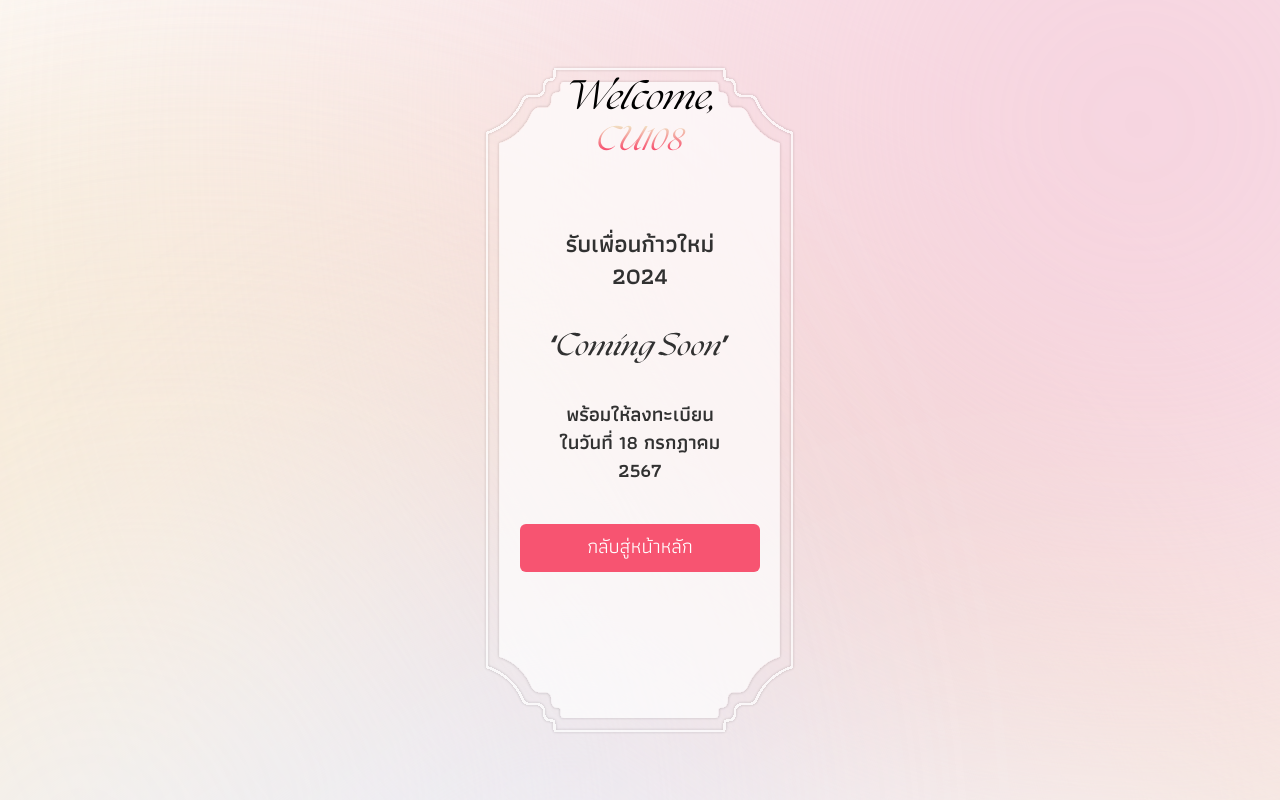
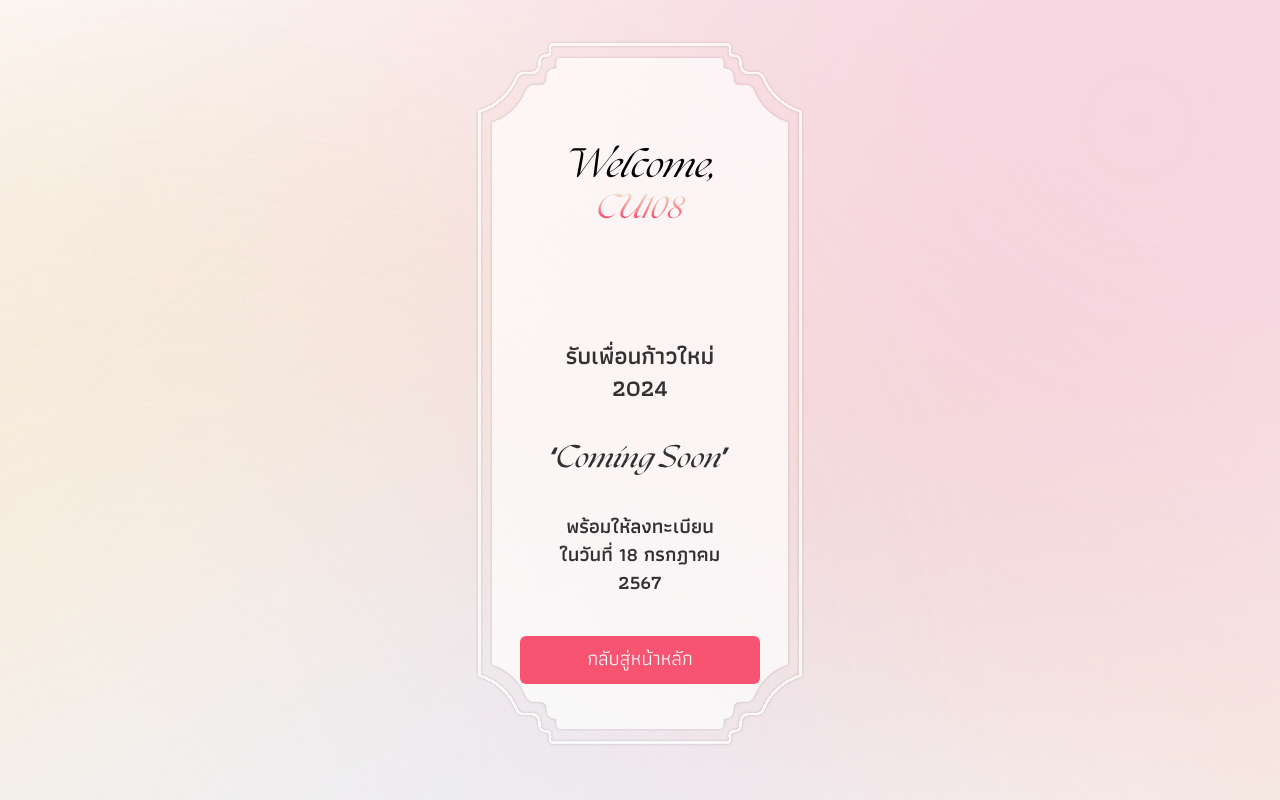
Before and after one commit to mastermrx008/firstdate-rpkm67-frontend, a Next.js app: page /comingsoon in a window 1280 px wide. Shown: the top 800 px of the page. Built offline with nearby package versions, Linux system fonts and the light colour scheme.

Commit message:
cn utils, change absolute

```diff
--- a/package.json
+++ b/package.json
@@ -11,9 +11,11 @@
     "lint:fix": "next lint --fix"
   },
   "dependencies": {
+    "clsx": "^2.1.1",
     "next": "14.2.4",
     "react": "^18",
-    "react-dom": "^18"
+    "react-dom": "^18",
+    "tailwind-merge": "^2.3.0"
   },
   "devDependencies": {
     "@iconify/react": "^5.0.1",
--- a/src/app/comingsoon/page.tsx
+++ b/src/app/comingsoon/page.tsx
@@ -1,7 +1,7 @@
 import Image from 'next/image';
 import Border from '@/components/Border';
 import Back_To_Menu from '@/components/comingsoon/back_to_menu';
-import Welcome from '@/components/welcome';
+import Welcome from '@/components/Welcome';
 import comingsoon from '../../../public/comingsoon.svg';
 
 export default function Home() {
@@ -9,7 +9,7 @@ export default function Home() {
     <main className="w-full h-screen flex justify-center items-center flex-col">
       <Border
         variant="transparent"
-        className="flex justify-center items-center flex-col"
+        className="flex flex-col"
       >
         {' '}
         <Welcome />
--- a/src/components/Welcome.tsx
+++ b/src/components/Welcome.tsx
@@ -1,10 +1,31 @@
 import React from 'react';
+import { cn } from './lib/utils';
 
-export default function Welcome() {
+interface WelcomeProps {
+  containerClassName?: string; // Optional string prop
+  welcomeClassName?: string;
+  cuClassName?: string;
+}
+
+export default function Welcome({
+  containerClassName,
+  welcomeClassName,
+  cuClassName,
+}: WelcomeProps) {
   return (
-    <div className="absolute top-20 text-center font-season italic">
-      <h1 className="text-4xl mb-1">Welcome,</h1>
-      <h1 className="text-3xl bg-gradient-to-t bg-clip-text text-transparent from-project-fuchsia from-30% via-80% to-95% to-project-cream">
+    <div
+      className={cn(
+        'text-center font-season italic mt-8 mb-28',
+        containerClassName
+      )}
+    >
+      <h1 className={cn('text-4xl mb-1', welcomeClassName)}>Welcome,</h1>
+      <h1
+        className={cn(
+          'text-3xl bg-gradient-to-t bg-clip-text text-transparent from-project-fuchsia from-30% via-80% to-95% to-project-cream',
+          cuClassName
+        )}
+      >
         CU108
       </h1>
     </div>
--- /dev/null
+++ b/src/components/lib/utils.tsx
@@ -0,0 +1,6 @@
+import { ClassValue, clsx } from 'clsx';
+import { twMerge } from 'tailwind-merge';
+
+export function cn(...inputs: ClassValue[]) {
+  return twMerge(clsx(inputs));
+}
```
Also changed, not shown: 1 other file (tests, documents, lock files or other folders).
